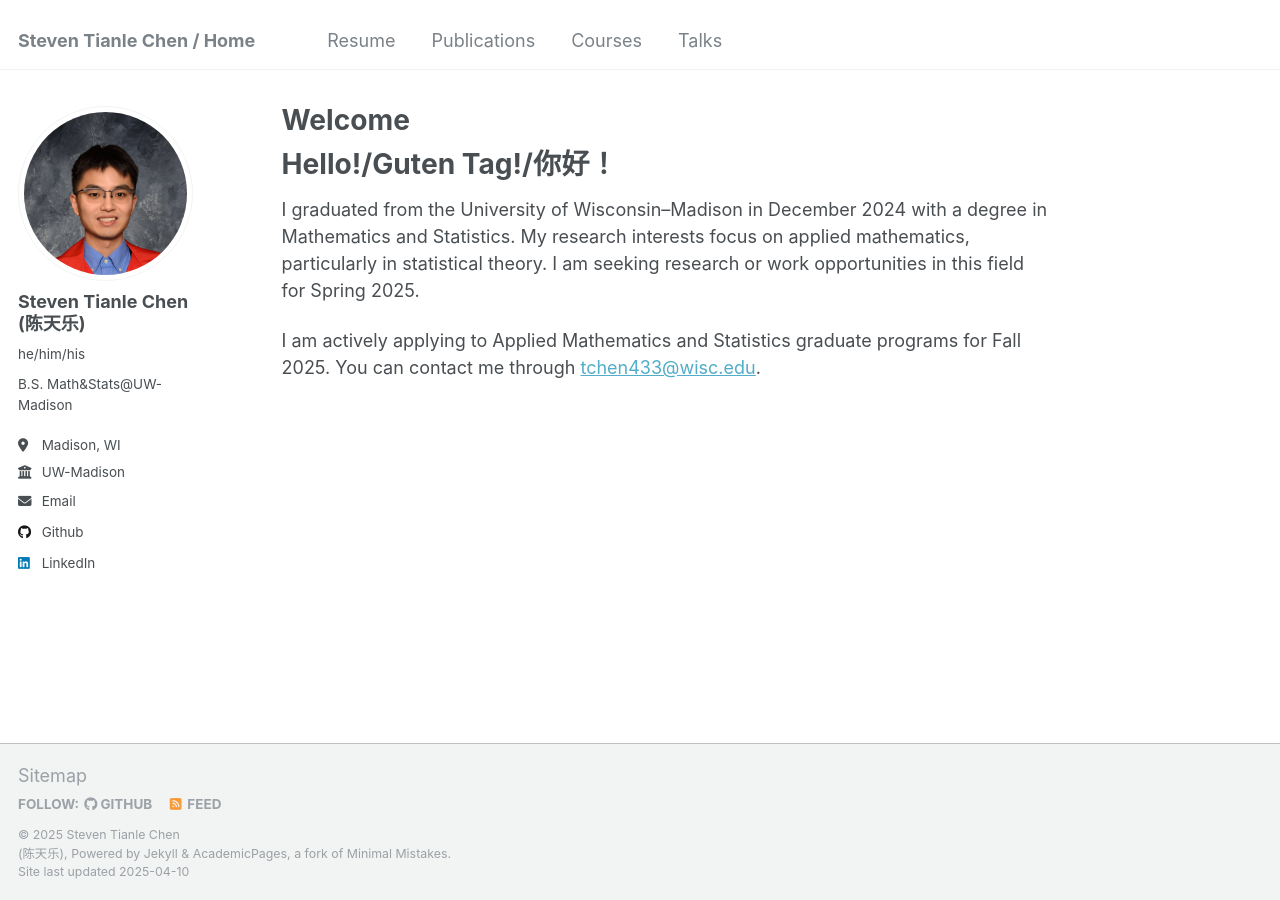
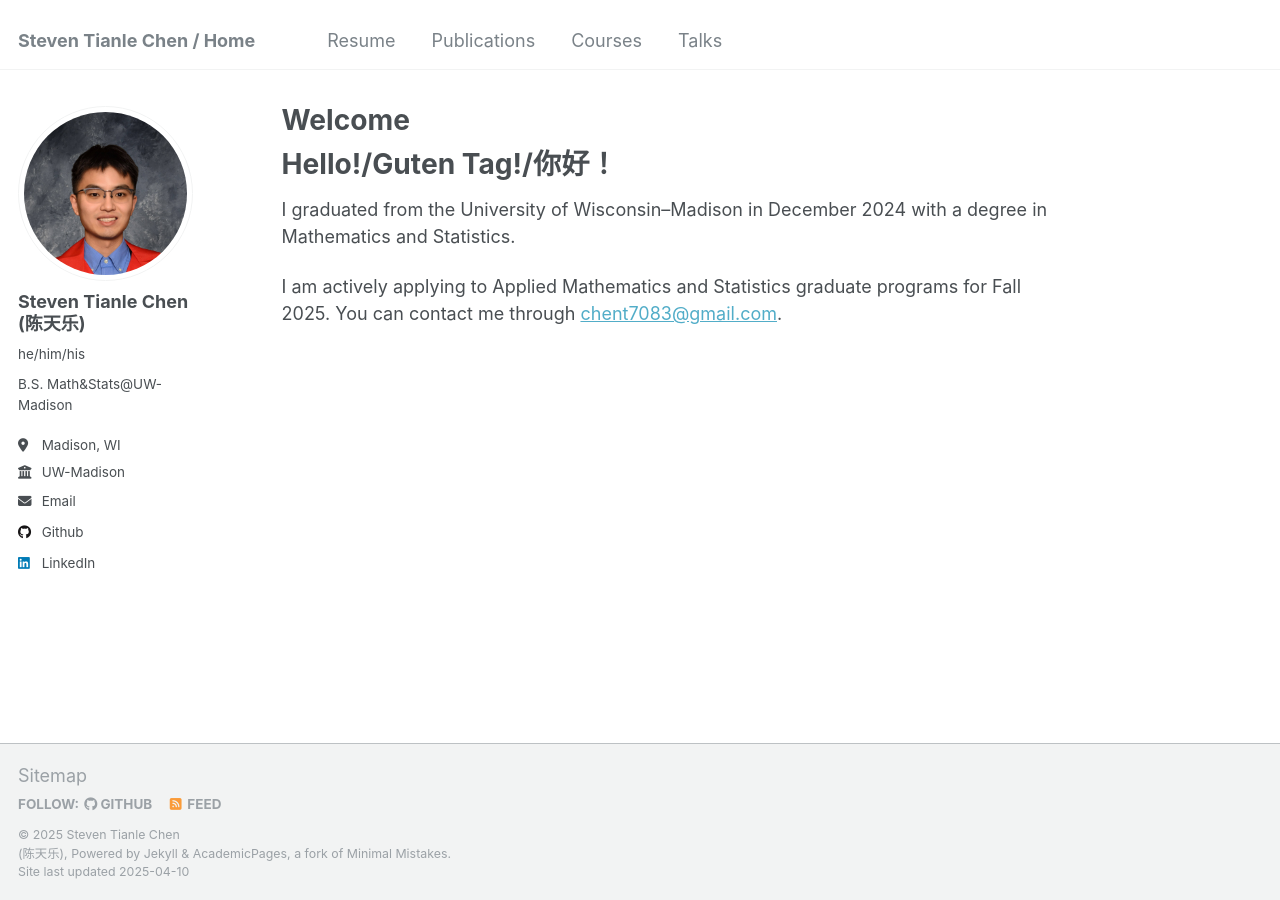
Before and after one commit to sttlchen/sttlchen.github.io, a Jekyll site: the page built from _pages/about.md, in a window 1280 px wide. Built offline with Jekyll 4.4.1, drawn with Linux system fonts in a browser that asks for light colours.

Commit message:
Update about.md

```diff
--- a/_pages/about.md
+++ b/_pages/about.md
@@ -9,6 +9,6 @@ redirect_from:
 
 Hello!/Guten Tag!/你好！
 ======
-I graduated from the University of Wisconsin–Madison in December 2024 with a degree in Mathematics and Statistics. My research interests focus on applied mathematics, particularly in statistical theory. I am seeking research or work opportunities in this field for Spring 2025.
+I graduated from the University of Wisconsin–Madison in December 2024 with a degree in Mathematics and Statistics.
 
-I am actively applying to Applied Mathematics and Statistics graduate programs for Fall 2025. You can contact me through <a href="mailto:tchen433@wisc.edu">tchen433@wisc.edu</a>.
+I am actively applying to Applied Mathematics and Statistics graduate programs for Fall 2025. You can contact me through <a href="mailto:chent7083@gmail.com">chent7083@gmail.com</a>.
```
